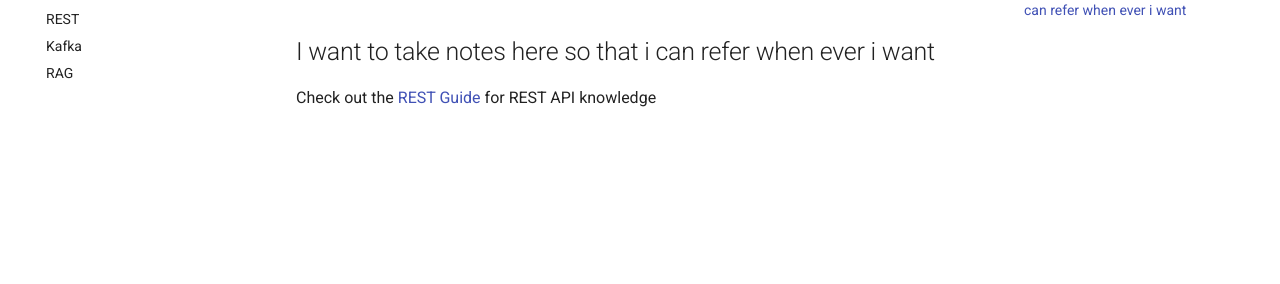
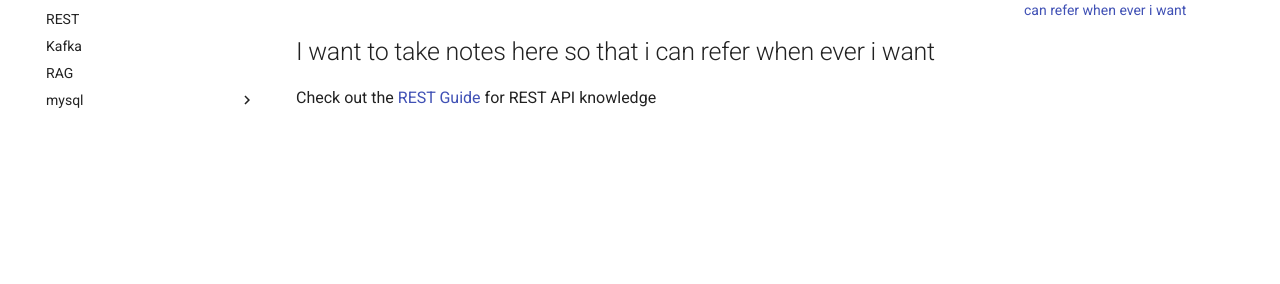
Before and after one commit to ajaykumarsana/learning, an MkDocs documentation site: the page built from docs/index.md, in a window 1280 px wide. Shown: the part 146-430 px from the top of the page. Built offline with MkDocs 1.6.1 and Material for MkDocs 9.7.7, drawn with Linux system fonts in a browser that asks for light colours.

Commit message:
Mysql notes added

```diff
--- a/mkdocs.yml
+++ b/mkdocs.yml
@@ -7,6 +7,8 @@ nav:
   - REST: REST.md
   - Kafka: kafka.md
   - RAG: RAG.md
+  - mysql:
+      - commands: mysql/1 commands.md
 
 # Choose a theme (the clean, popular "material" theme is recommended)
 theme:
```
